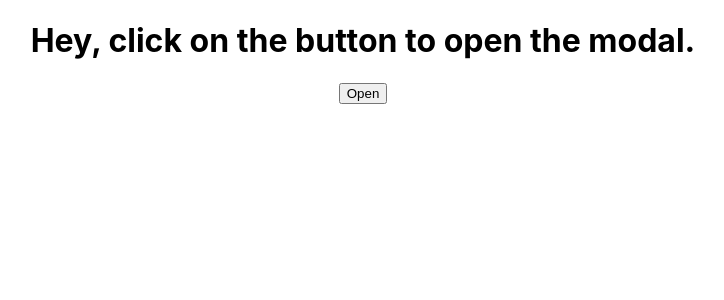
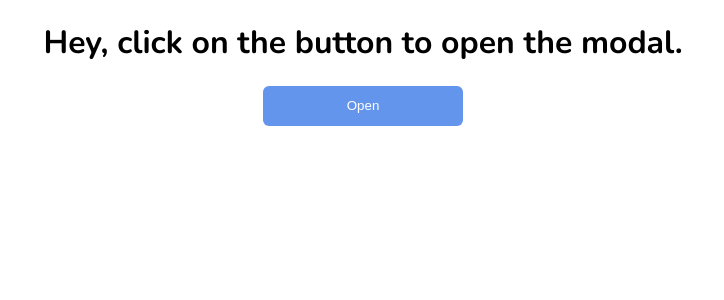
Before and after one commit to mendelssohnbach/react-modal-demo210905, a React (Create React App) app: page / in a window 1280 px wide. Shown: the top 300 px of the page, without its empty margins (277-1001 px from the left). Built offline with nearby package versions, Linux system fonts and the light colour scheme.

Commit message:
:lipstick: Appスタイル作成
https://gitmoji.dev/

```diff
--- a/src/App.css
+++ b/src/App.css
@@ -1,38 +1,23 @@
+@import url('https://fonts.googleapis.com/css2?family=Nunito:wght@400;700&display=swap');
 .App {
-  text-align: center;
+  width: 100vw;
+  height: 100vh;
+  display: flex;
+  align-items: center;
+  flex-direction: column;
+  font-family: 'Nunito', sans-serif;
 }
 
-.App-logo {
-  height: 40vmin;
-  pointer-events: none;
+.App .openModalBtn {
+  width: 200px;
+  height: 40px;
+  border: none;
+  border-radius: 6px;
+  background-color: cornflowerblue;
+  color: white;
+  cursor: pointer;
 }
-
-@media (prefers-reduced-motion: no-preference) {
-  .App-logo {
-    animation: App-logo-spin infinite 20s linear;
-  }
+body {
+  padding: 0;
+  margin: 0;
 }
-
-.App-header {
-  background-color: #282c34;
-  min-height: 100vh;
-  display: flex;
-  flex-direction: column;
-  align-items: center;
-  justify-content: center;
-  font-size: calc(10px + 2vmin);
-  color: white;
-}
-
-.App-link {
-  color: #61dafb;
-}
-
-@keyframes App-logo-spin {
-  from {
-    transform: rotate(0deg);
-  }
-  to {
-    transform: rotate(360deg);
-  }
-}
```
